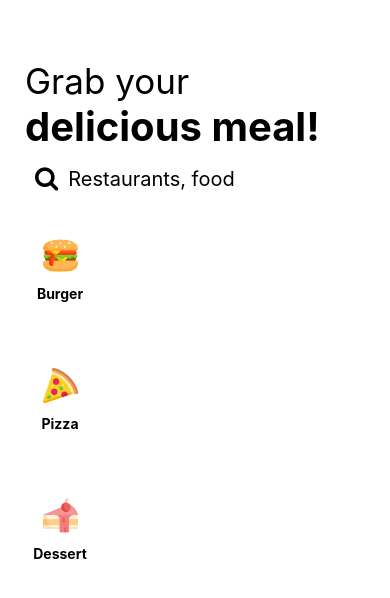
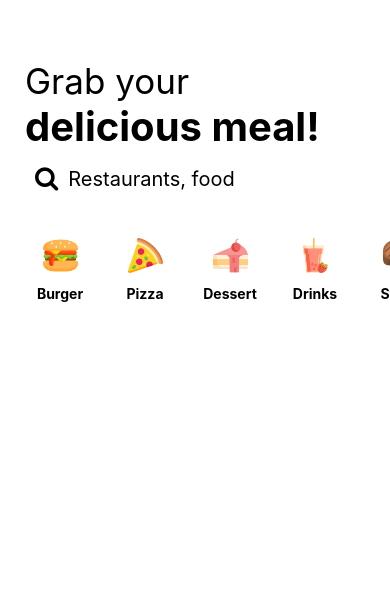
Before and after one commit to oOoRenaudoOo/restaurants-search, a React Native app: screen / in a window 390 px wide. Shown: the top 598 px of the page. Built offline with nearby package versions, Linux system fonts and the light colour scheme.

Commit message:
FlatList - handle event (click)

```diff
--- a/App.js
+++ b/App.js
@@ -1,5 +1,6 @@
 import { StatusBar } from 'expo-status-bar';
-import { StyleSheet, Text, View } from 'react-native';
+import { useState } from 'react';
+import { StyleSheet, Text, View, FlatList } from 'react-native';
 import CategoryItem from './src/components/CategoryItem';
 
 import Header from './src/components/Header';
@@ -8,19 +9,63 @@ import Search from './src/components/Search';
 
 
 export default function App() {
+
+  const [term, setTerm] = useState("");
+
+  const commonCategories = [
+    {
+      name: "Burger",
+      imageUrl: require("./src/assets/images/burger.png")
+    },
+    {
+      name: "Pizza",
+      imageUrl: require("./src/assets/images/pizza.png")
+    },
+    {
+      name: "Dessert",
+      imageUrl: require("./src/assets/images/cake.png")
+    },
+    {
+      name: "Drinks",
+      imageUrl: require("./src/assets/images/smoothies.png")
+    },
+    {
+      name: "Steak",
+      imageUrl: require("./src/assets/images/steak.png")
+    },
+    {
+      name: "Pasta",
+      imageUrl: require("./src/assets/images/pasta.png")
+    }
+  ];
+
+
   return (
-    <View style={styles.container}>
+    <View>
       <Header />
       <Search />
-      <CategoryItem
+        <FlatList
+          data={commonCategories}
+          renderItem={({ item, index }) => {
+            return (
+              <CategoryItem
+                name={item.name}
+                imageUrl={item.imageUrl}
+                index={index}
+                active={item.name === term}
+                handlePress={() => setTerm(item.name)}
+              />
+            );
+          }}
+          horizontal
+          showsHorizontalScrollIndicator={false}
+          keyExtractor={(category) => category.name}
+        />
+
+      {/* <CategoryItem
         name="Burger"
-        imageUrl={require("./src/assets/images/burger.png")} />
-      <CategoryItem
-        name="Pizza"
-        imageUrl={require("./src/assets/images/pizza.png")} />
-      <CategoryItem
-        name="Dessert"
-        imageUrl={require("./src/assets/images/cake.png")} />
+        imageUrl={require("./src/assets/images/burger.png")} /> */}
+
       <StatusBar style="auto" />
     </View>
   );
@@ -30,11 +75,4 @@ export default function App() {
 
 
 
-const styles = StyleSheet.create({
-  // container: {
-  //   flex: 1,
-  //   backgroundColor: '#fff',
-  //   alignItems: 'center',
-  //   justifyContent: 'center',
-  // },
-});
+const styles = StyleSheet.create({});
--- a/src/components/CategoryItem.js
+++ b/src/components/CategoryItem.js
@@ -1,10 +1,26 @@
-import { StyleSheet, View, Text, Image } from "react-native";
+import { StyleSheet, View, Text, Image, TouchableOpacity } from "react-native";
 import { elevation } from "../common/styles";
 
 
-export default function CategoryItem({ name, imageUrl }) {
+export default function CategoryItem({
+  name,
+  imageUrl,
+  index,
+  active,
+  handlePress }) {
+
+
   return (
-    <View style={[styles.container, styles.elevation]}>
+    <TouchableOpacity onPress={handlePress} >
+      <View
+          style={[
+          styles.container,
+          styles.elevation,
+          index === 0 ? { marginLeft: 25 } : { marginLeft: 15 }, active
+            ? { backgroundColor: "rgb(241,186,87)" }
+              : { backgroundColor: "white" }
+        ]}
+      >
         <View style={styles.imageContainer}>
           <Image
             source={imageUrl}
@@ -13,6 +29,7 @@ export default function CategoryItem({ name, imageUrl }) {
         </View>
         <Text style={styles.header}>{name}</Text>
       </View>
+    </TouchableOpacity>
   );
 };
 
@@ -23,7 +40,6 @@ const styles = StyleSheet.create({
     width: 70,
     height: 100,
     borderRadius: 50,
-    marginHorizontal: 25,
     marginVertical: 15,
     backgroundColor: "white",
     alignItems: "center",
```
Lines whose indentation alone changed are shown as unchanged.
